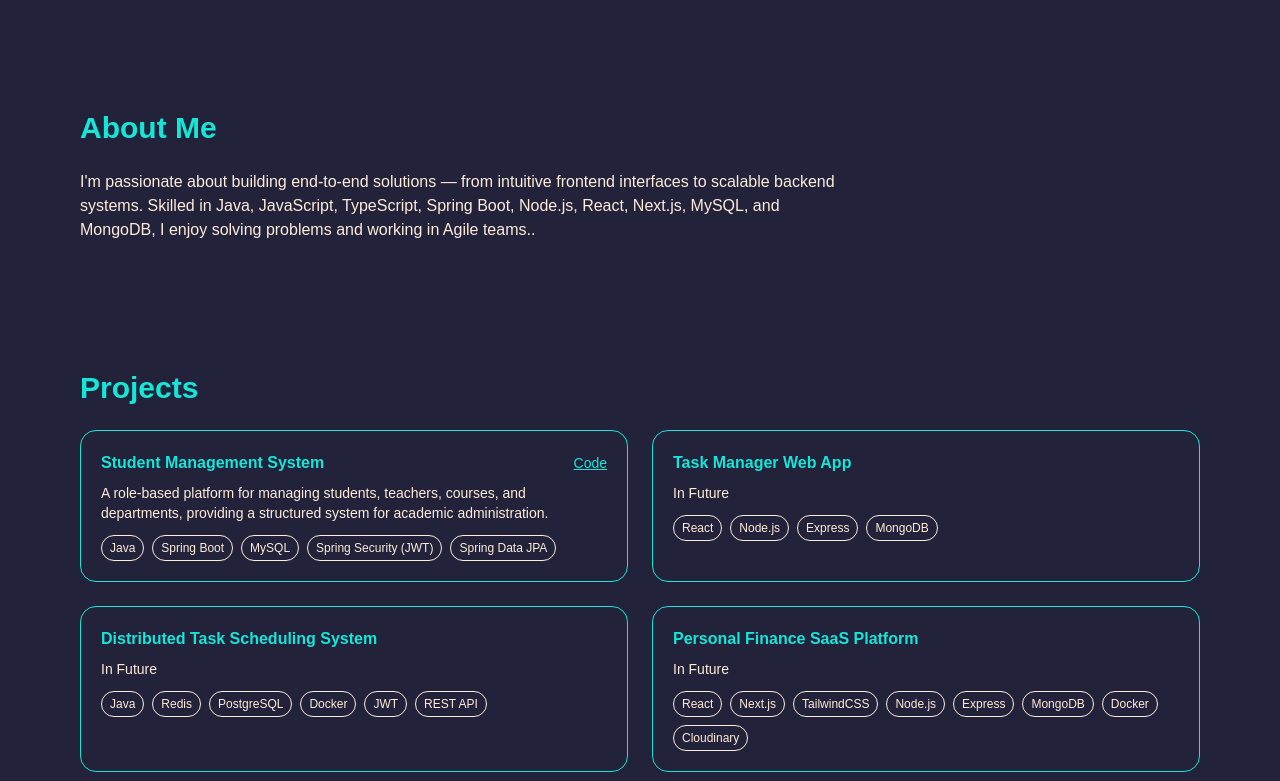
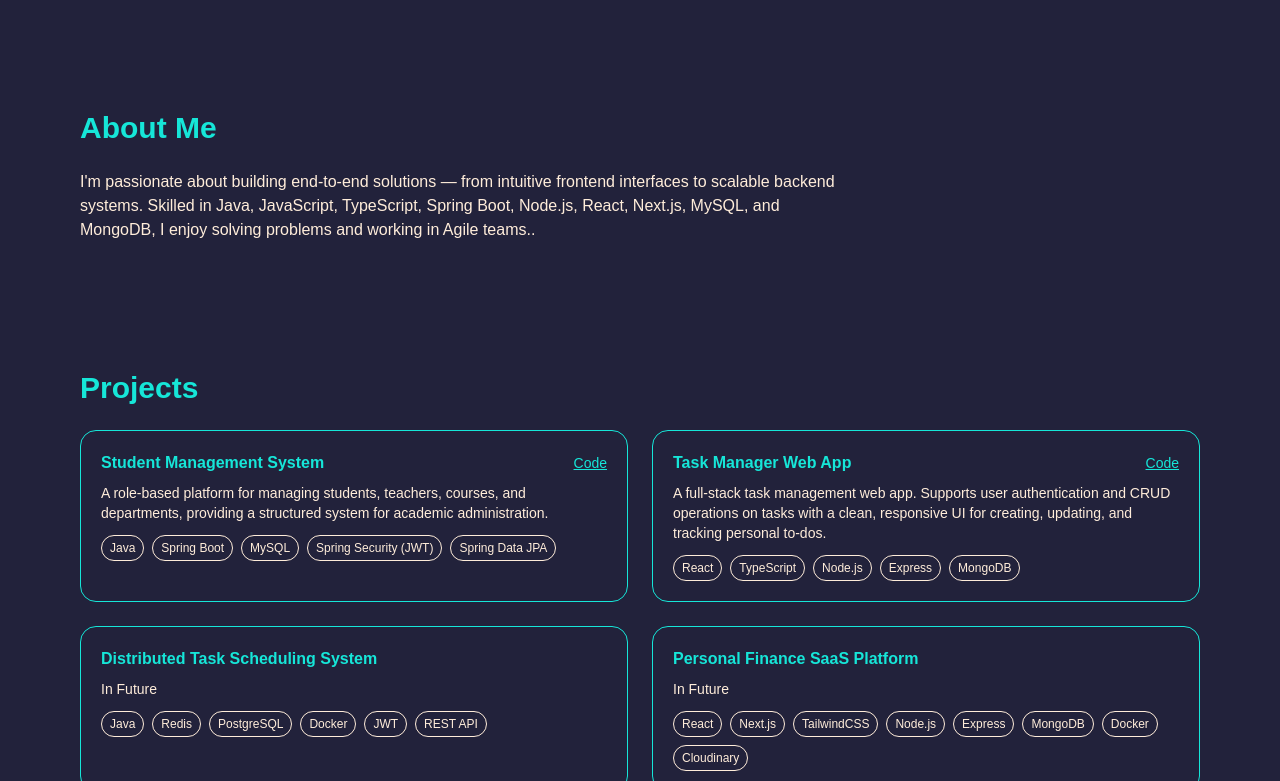
Before and after one commit to SivaNiroshan/portfolio, a Next.js app: page / in a window 1280 px wide. Shown: the part 434-1215 px from the top of the page. Built offline with nearby package versions, Linux system fonts and the light colour scheme.

Commit message:
updated task manger details

```diff
--- a/data/projects.ts
+++ b/data/projects.ts
@@ -15,9 +15,9 @@ export const projects: Project[] = [
   },
   {
     title: "Task Manager Web App",
-    description: "In Future",
-    tech: ["React", "Node.js", "Express", "MongoDB"],
-    repo: "",
+    description: "A full-stack task management web app. Supports user authentication and CRUD operations on tasks with a clean, responsive UI for creating, updating, and tracking personal to-dos.",
+    tech: ["React", "TypeScript", "Node.js", "Express", "MongoDB"],
+    repo: "https://github.com/SivaNiroshan/task-manager",
   },
   {
     title: "Distributed Task Scheduling System",
```
